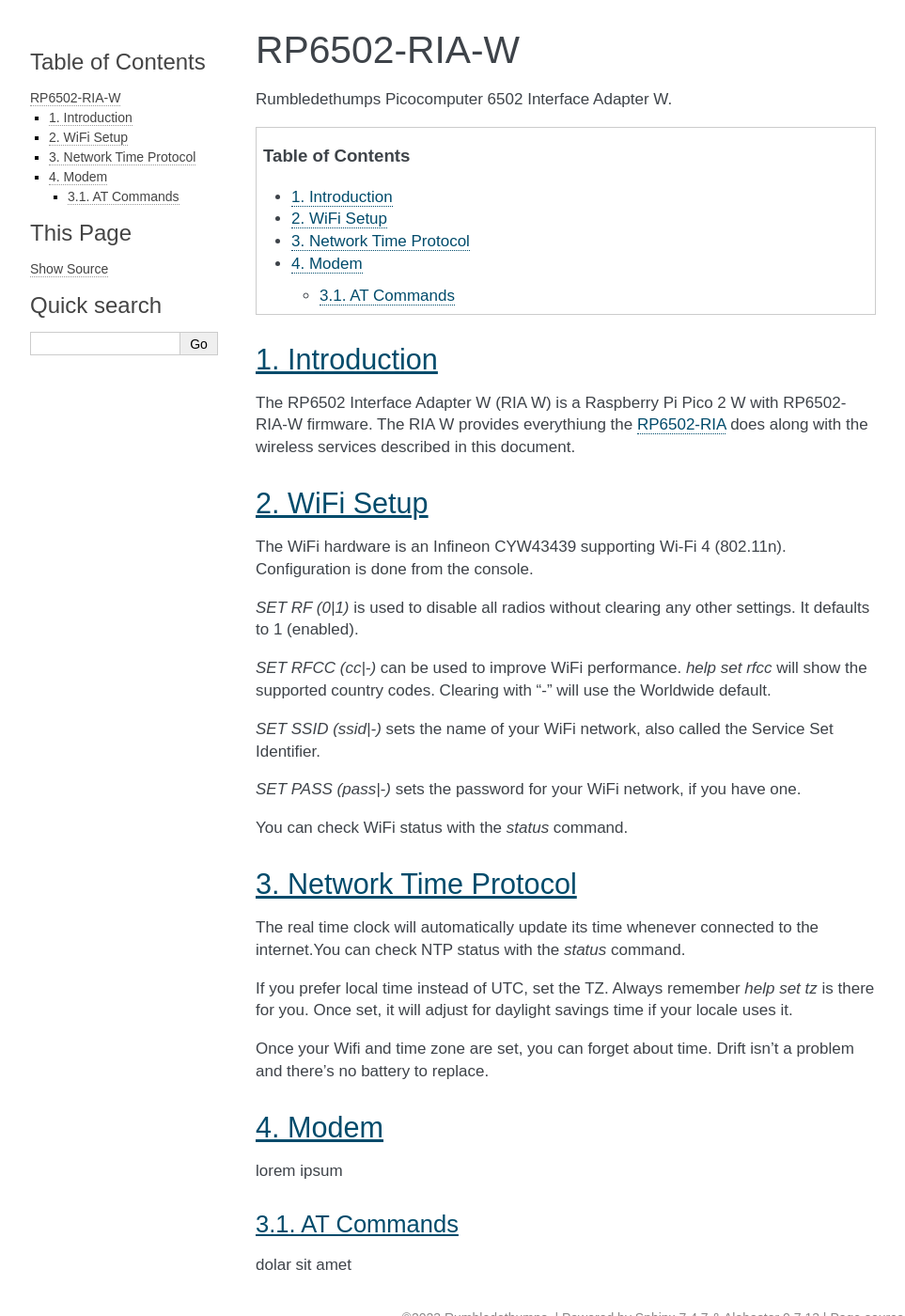
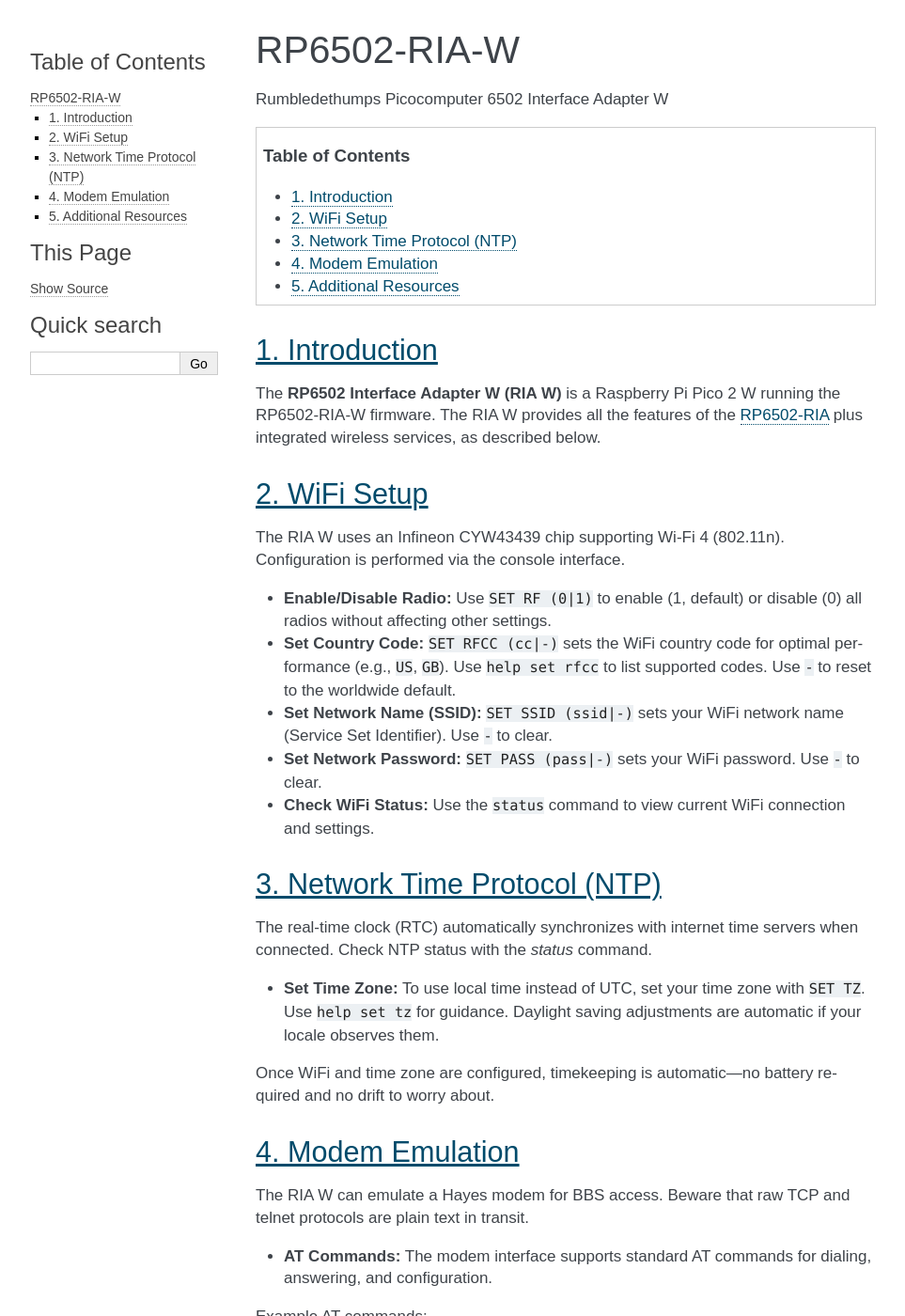
Before and after one commit to picocomputer/picocomputer.github.io, a Sphinx documentation site: the page built from docs/source/ria_w.rst, in a window 1280 px wide and 1400 px high. Shown: the whole window at 94% size, without its empty margins (148-1111 px from the left). Built offline with Sphinx 7.4.7, drawn with Linux system fonts in a browser that asks for light colours; some of the changed text lies outside the part shown.

Commit message:
get ready for W release

```diff
--- a/docs/source/api.rst
+++ b/docs/source/api.rst
@@ -156,9 +156,11 @@
 codepage
 --------
 
-.. c:function:: int codepage(void)
+.. c:function:: int codepage(int cp)
 
-   Retrieves the CP setting from the RIA. This is the encoding the filesystem is using and, if VGA is installed, the console and default font.
+   Temporarily overrides the code page if non zero. Returns to system setting when 6502 stops. This is the encoding the filesystem is using and, if VGA is installed, the console and default font. If zero, the system CP setting is selected and returned. If the requested code page is unavailable, a different code page will be selected and returned. For example: ``if (850!=codepage(850)) puts("error");``
+
+   :param cp: code page or 0 for system setting.
 
    :returns: The code page. One of: 437, 720, 737, 771, 775, 850, 852, 855, 857, 860, 861, 862, 863, 864, 865, 866, 869, 932, 936, 949, 950.
    :errno: will not fail
--- a/docs/source/ria_w.rst
+++ b/docs/source/ria_w.rst
@@ -1,7 +1,7 @@
 RP6502-RIA-W
 ############
 
-Rumbledethumps Picocomputer 6502 Interface Adapter W.
+Rumbledethumps Picocomputer 6502 Interface Adapter W
 
 .. contents:: Table of Contents
    :local:
@@ -9,38 +9,78 @@
 1. Introduction
 ===============
 
-The RP6502 Interface Adapter W (RIA W) is a Raspberry Pi Pico 2 W with RP6502-RIA-W firmware. The RIA W provides everythiung the :doc:`ria` does along with the wireless services described in this document.
+The **RP6502 Interface Adapter W (RIA W)** is a Raspberry Pi Pico 2 W running the RP6502-RIA-W firmware. The RIA W provides all the features of the :doc:`ria` plus integrated wireless services, as described below.
 
 2. WiFi Setup
 =============
 
-The WiFi hardware is an Infineon CYW43439 supporting Wi-Fi 4 (802.11n). Configuration is done from the console.
+The RIA W uses an Infineon CYW43439 chip supporting Wi-Fi 4 (802.11n). Configuration is performed via the console interface.
 
-`SET RF (0|1)` is used to disable all radios without clearing any other settings. It defaults to 1 (enabled).
+- **Enable/Disable Radio:**
+  Use ``SET RF (0|1)`` to enable (1, default) or disable (0) all radios without affecting other settings.
 
-`SET RFCC (cc|-)` can be used to improve WiFi performance. `help set rfcc` will show the supported country codes. Clearing with "-" will use the Worldwide default.
+- **Set Country Code:**
+  ``SET RFCC (cc|-)`` sets the WiFi country code for optimal performance (e.g., ``US``, ``GB``). Use ``help set rfcc`` to list supported codes. Use ``-`` to reset to the worldwide default.
 
-`SET SSID (ssid|-)` sets the name of your WiFi network, also called the Service Set Identifier.
+- **Set Network Name (SSID):**
+  ``SET SSID (ssid|-)`` sets your WiFi network name (Service Set Identifier). Use ``-`` to clear.
 
-`SET PASS (pass|-)` sets the password for your WiFi network, if you have one.
+- **Set Network Password:**
+  ``SET PASS (pass|-)`` sets your WiFi password. Use ``-`` to clear.
 
-You can check WiFi status with the `status` command.
+- **Check WiFi Status:**
+  Use the ``status`` command to view current WiFi connection and settings.
 
-3. Network Time Protocol
-========================
+3. Network Time Protocol (NTP)
+==============================
 
-The real time clock will automatically update its time whenever connected to the internet.You can check NTP status with the `status` command.
+The real-time clock (RTC) automatically synchronizes with internet time servers when connected.
+Check NTP status with the `status` command.
 
-If you prefer local time instead of UTC, set the TZ. Always remember `help set tz` is there for you. Once set, it will adjust for daylight savings time if your locale uses it.
+- **Set Time Zone:**
+  To use local time instead of UTC, set your time zone with ``SET TZ``. Use ``help set tz`` for guidance. Daylight saving adjustments are automatic if your locale observes them.
 
-Once your Wifi and time zone are set, you can forget about time. Drift isn't a problem and there's no battery to replace.
+Once WiFi and time zone are configured, timekeeping is automatic—no battery required and no drift to worry about.
 
-4. Modem
-========
+4. Modem Emulation
+==================
 
-lorem ipsum
+The RIA W can emulate a Hayes modem for BBS access. Beware that raw TCP and telnet protocols are plain text in transit.
 
-3.1. AT Commands
-----------------
+- **AT Commands:**
+  The modem interface supports standard AT commands for dialing, answering, and configuration.
 
-dolar sit amet
+Example AT commands:
+
+- ``ATDexample.com:23`` — Dial a BBS
+- ``+++`` — Escape back to command mode
+- ``ATE1`` — Set echo
+- ``ATH`` — Hang up
+- ``ATO`` — Return to call
+- ``ATQ0`` — Set quieting
+- ``ATSxxx?`` — Query register number xxx
+- ``ATSxxx=yyy`` — Set register number xxx with value yyy
+- ``ATV1`` — Set verbosity
+- ``ATX0`` — Set progress messaging
+- ``ATZ`` — Load profile from NVRAM
+- ``AT&F`` — Load factory profile
+- ``AT&V`` — View profile
+- ``AT&W`` — Write profile to NVRAM
+- ``AT&Z0=example.com:23`` — Save "telephone number" to NVRAM
+- ``AT+RF=your_ssid`` and ``AT+RF?`` — Access RIA setting RF
+- ``AT+RFCC=your_ssid`` and ``AT+RFCC?`` — Access RIA setting RFCC
+- ``AT+SSID=your_ssid`` and ``AT+SSID?`` — Access RIA setting SSID
+- ``AT+PASSS=your_ssid`` and ``AT+PASS?`` — Access RIA setting PASS
+
+A full telnet stack has yet to be written so all connections are raw TCP.
+
+"Telephone Numbers" are saved immadiately and are not linked to profiles.
+
+`Please contribute to this documentation. <https://github.com/picocomputer/picocomputer.github.io>`_
+
+5. Additional Resources
+=======================
+
+- :doc:`RIA Interface Adapter <ria>`
+- :doc:`API for 6502 Programming <api>`
+- :doc:`Schematic, PCB, and Case Files <hardware>`
```
Also changed, not shown: docs/source/index.rst (+33 -22 lines), docs/source/vga.rst (+37 -1 lines).
